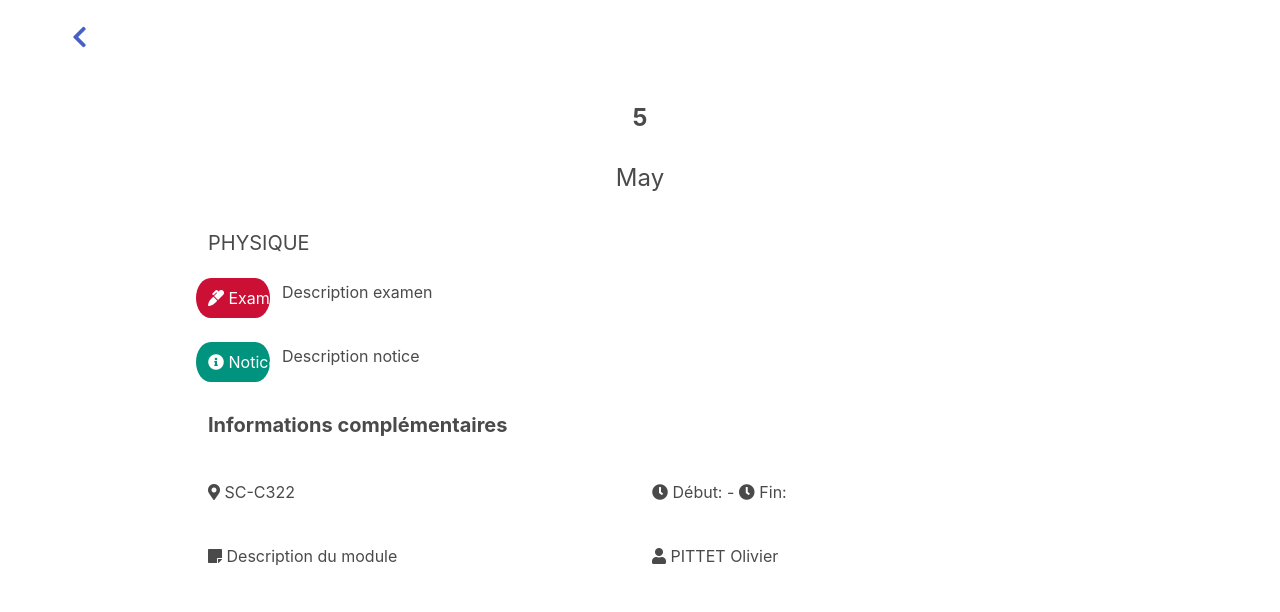
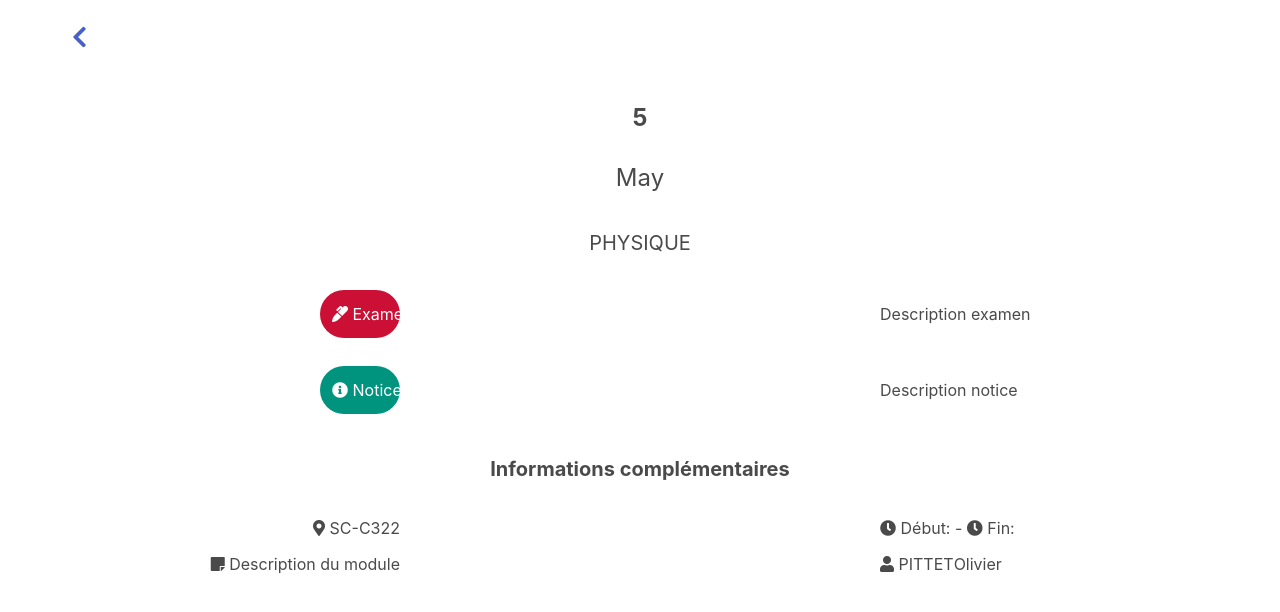
Before and after one commit to Thynkon/intranet-mobile, a website: page pages/classes.html in a window 1280 px wide. Shown: the part 64-676 px from the top of the page. Drawn offline with nearby package versions, Linux system fonts and the light colour scheme; files that its build step writes are made by us from their sources.

Commit message:
Center class details on desktop

```diff
--- a/pages/classes.html
+++ b/pages/classes.html
@@ -101,7 +101,11 @@
         <div class="column pt-0 pb-0 is-three-quarters center">
           <div class="columns is-multiline is-vcentered mt-2 mb-2">
             <div
-              class="column has-text-centered has-text-weight-bold is-full is-size-4"
+              class="
+                column
+                has-text-centered has-text-weight-bold
+                is-full is-size-4
+              "
             >
               5
             </div>
@@ -109,18 +113,29 @@
           </div>
         </div>
 
+        <div>
           <div
-          class="column center is-size-5 is-uppercase is-three-quarters is-full-mobile"
+            class="
+              column
+              center
+              is-size-5 is-uppercase is-three-quarters is-full-mobile
+              has-text-centered-desktop
+            "
           >
             Physique
           </div>
 
-        <div class="column center mb-2 is-three-quarters is-full-mobile">
+          <div class="column center is-three-quarters is-full-mobile pb-0">
             <div class="columns is-dekstop is-mobile">
+              <div class="column is-half is-flex-desktop is-justify-content-right padding-right">
                 <div
                   class="
                     column
-                is-vertical-center is-two-fifths-mobile is-1-desktop
+                    is-5-desktop
+                    is-10-mobile
+                    is-vertical-center
+                    is-two-fifths-mobile
+                    is-1-desktop
                     class-event
                     has-background-danger-dark has-text-white
                     mt-2
@@ -129,21 +144,25 @@
                 >
                   <span class="fas fa-marker"></span>&nbsp;Examen
                 </div>
+              </div>
 
-            <div
-              class="column is-vertical-center mt-2 mb-2 pt-0 has-text-right"
-            >
+              <div class="column is-vertical-center has-text-right padding-left">
                 Description examen
               </div>
             </div>
           </div>
 
-        <div class="column center mb-2 is-three-quarters is-full-mobile">
+          <div class="column center is-three-quarters is-full-mobile pt-0">
             <div class="columns is-desktop is-mobile">
+              <div class="column is-half-desktop is-flex-desktop is-justify-content-right padding-right">
                 <div
                   class="
                     column
-                is-vertical-center is-two-fifths-mobile is-1-desktop
+                    is-5-desktop
+                    is-10-mobile
+                    is-vertical-center
+                    is-two-fifths-mobile
+                    is-1-desktop
                     class-event
                     has-background-primary-dark has-text-white
                     mt-2
@@ -152,41 +171,61 @@
                 >
                   <i class="fas fa-info-circle"></i>&nbsp;Notice
                 </div>
+              </div>
 
-            <div
-              class="column is-vertical-center mt-2 mb-2 pt-0 has-text-right"
-            >
+              <div class="column is-half is-vertical-center has-text-right padding-left">
                 Description notice
               </div>
             </div>
           </div>
+        </div>
 
-        <div class="column center has-text-weight-bold is-size-5 mt-2 mb-2 is-three-quarters is-full-mobile">
+        <div
+          class="
+            column
+            center
+            has-text-centered-desktop has-text-weight-bold
+            is-size-5
+            mt-2
+            mb-2
+            is-three-quarters is-full-mobile
+          "
+        >
           Informations complémentaires
         </div>
 
-        <div class="column center mt-2 mb-2 is-three-quarters is-full-mobile">
-          <div class="columns is-multiline is-desktop is-mobile">
-            <div class="column is-half-mobile is-half-desktop mt-2 mb-2">
-              <div>
+        <div class="column center is-three-quarters is-full-mobile pb-0">
+          <div class="columns is-dekstop is-mobile">
+            <div class="column is-half is-flex-desktop is-justify-content-right padding-right">
+              <div class="is-vertical-center">
                 <i class="fas fa-map-marker-alt has-text-weight-bold"></i>
-                <span class="is-uppercase">Sc-c322</span>
+                <span class="is-uppercase">&nbsp;Sc-c322</span>
               </div>
             </div>
 
-            <div class="column is-half-mobile is-half-desktop mt-2 mb-2">
-              <i class="fas fa-clock has-text-weight-bold"></i> Début: -
-              <i class="fas fa-clock has-text-weight-bold"></i> Fin:
+            <div class="column is-vertical-center has-text-right padding-left">
+              <div class="is-vertical-center">
+                <i class="fas fa-clock has-text-weight-bold"></i>&nbsp;Début:&nbsp;-&nbsp;
+                <i class="fas fa-clock has-text-weight-bold"></i>&nbsp;Fin:
+              </div>
+            </div>
+          </div>
         </div>
 
-            <div class="column is-half-mobile is-half-desktop mt-2 mb-2">
+        <div class="column center is-three-quarters is-full-mobile pt-0">
+          <div class="columns is-desktop is-mobile">
+            <div class="column is-half-desktop is-flex-desktop is-justify-content-right padding-right">
+              <div class="is-vertical-center">
                 <i class="fas fa-sticky-note has-text-weight-bold"></i>
-              Description du module
+                &nbsp;Description du module
+              </div>
             </div>
 
-            <div class="column is-half-mobile is-half-desktop mt-2 mb-2">
+            <div class="column is-half is-vertical-center has-text-right padding-left">
+              <div class="is-vertical-center">
                 <i class="fas fa-user has-text-weight-bold"></i>
-              <span class="is-uppercase">Pittet</span> Olivier
+                <span class="is-uppercase">&nbsp;Pittet</span> Olivier
+              </div>
             </div>
           </div>
         </div>
--- a/scss/class/class.scss
+++ b/scss/class/class.scss
@@ -2,13 +2,23 @@
 
 @import "../lib/variables";
 @import "../lib/lib";
+$padding: 30vh;
 
 .class-event {
-    border-radius: 20%/50%;
-    height: 5vh;
+    border-radius: 8vh;;
 }
 
 .is-vertical-center {
     display: flex;
     align-items: center;
 }
+
+@media (min-width: 1024px) {
+    .padding-left {
+        padding-left: $padding;
+    }
+
+    .padding-right {
+        padding-right: $padding;
+    }
+}
```
Lines whose indentation alone changed are shown as unchanged.
